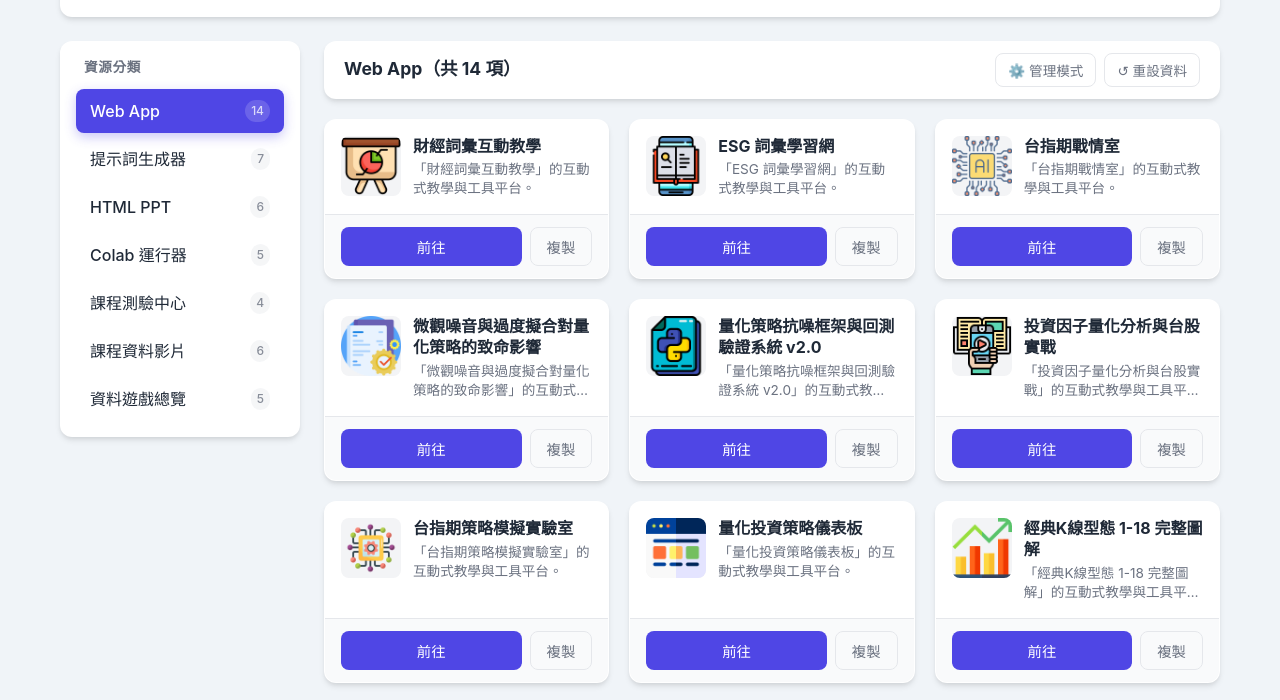
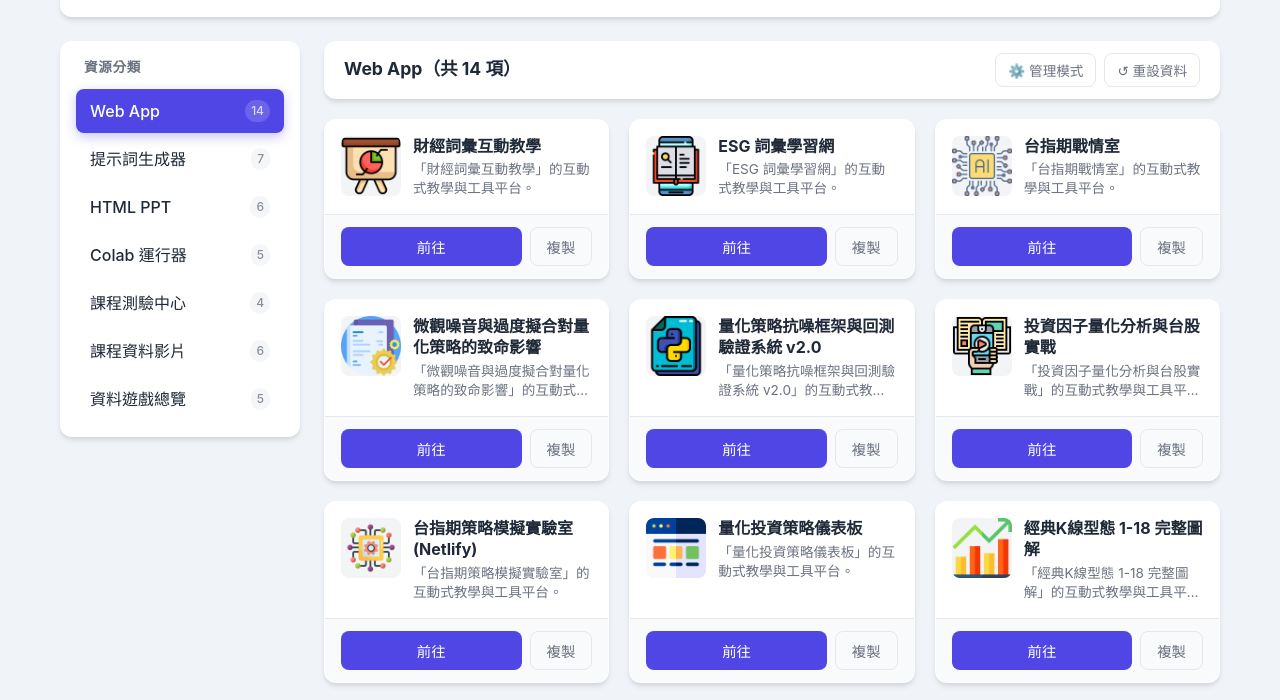
Before and after one commit to Aifinsys/home, a plain HTML site: page kao88.html in a window 1280 px wide. Shown: the part 99-799 px from the top of the page. Drawn offline with Linux system fonts and the light colour scheme.

Commit message:
Update kao88.html

```diff
--- a/kao88.html
+++ b/kao88.html
@@ -397,7 +397,7 @@
             "thumb": "img/6.png"
         },
         {
-            "title": "台指期策略模擬實驗室",
+            "title": "台指期策略模擬實驗室(Netlify)",
             "url": "https://aifinsys.com/1123",
             "desc": "「台指期策略模擬實驗室」的互動式教學與工具平台。",
             "thumb": "img/7.png"
```
